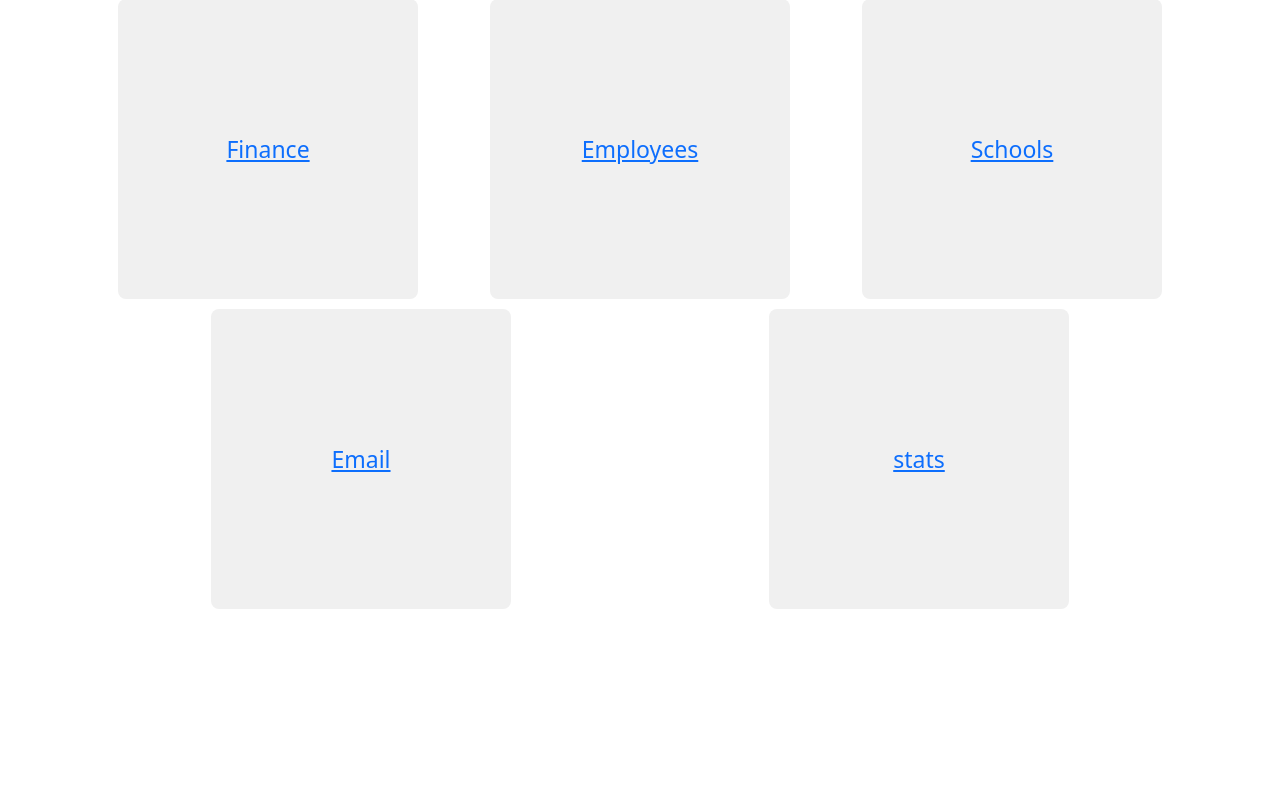
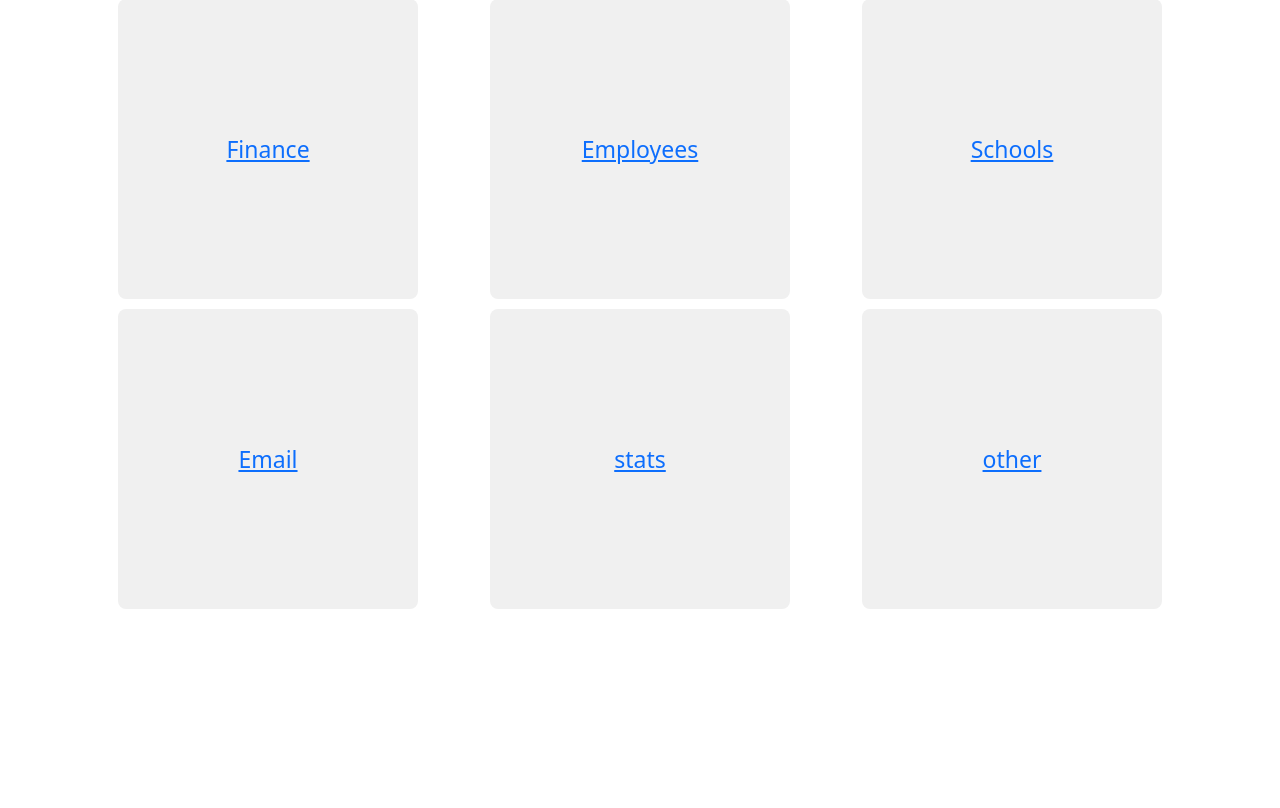
Before and after one commit to andrewbyteforge/hrapp, a Django app: page / in a window 1280 px wide. Shown: the part 371-1179 px from the top of the page. Run offline with Django 5.2, Linux system fonts and the light colour scheme; some libraries are stand-ins or nearby versions.

Commit message:
updated landingpage

```diff
--- a/Frontend/interface/templates/landingpage.html
+++ b/Frontend/interface/templates/landingpage.html
@@ -43,6 +43,12 @@
             </a>
             </div>
 
+            <div class="col text-center">
+                <a href="">
+                <div class="square">other</div>
+            </a>
+            </div>
+
         </div>
     </div>
     <br><br><br>
```
